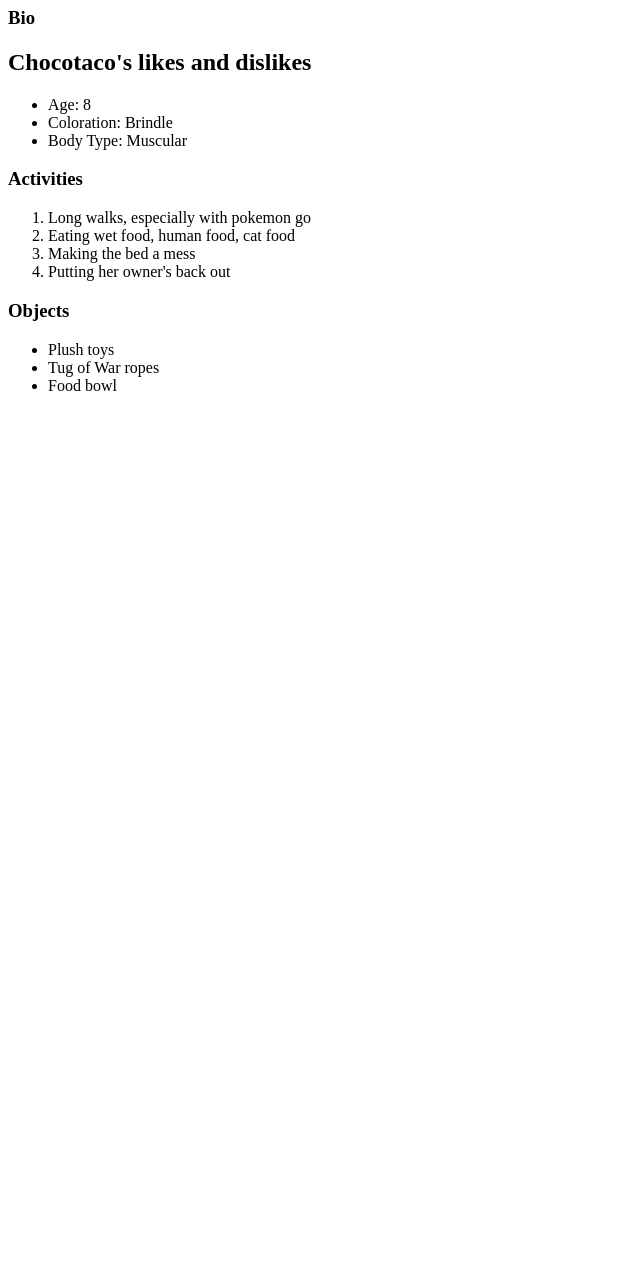
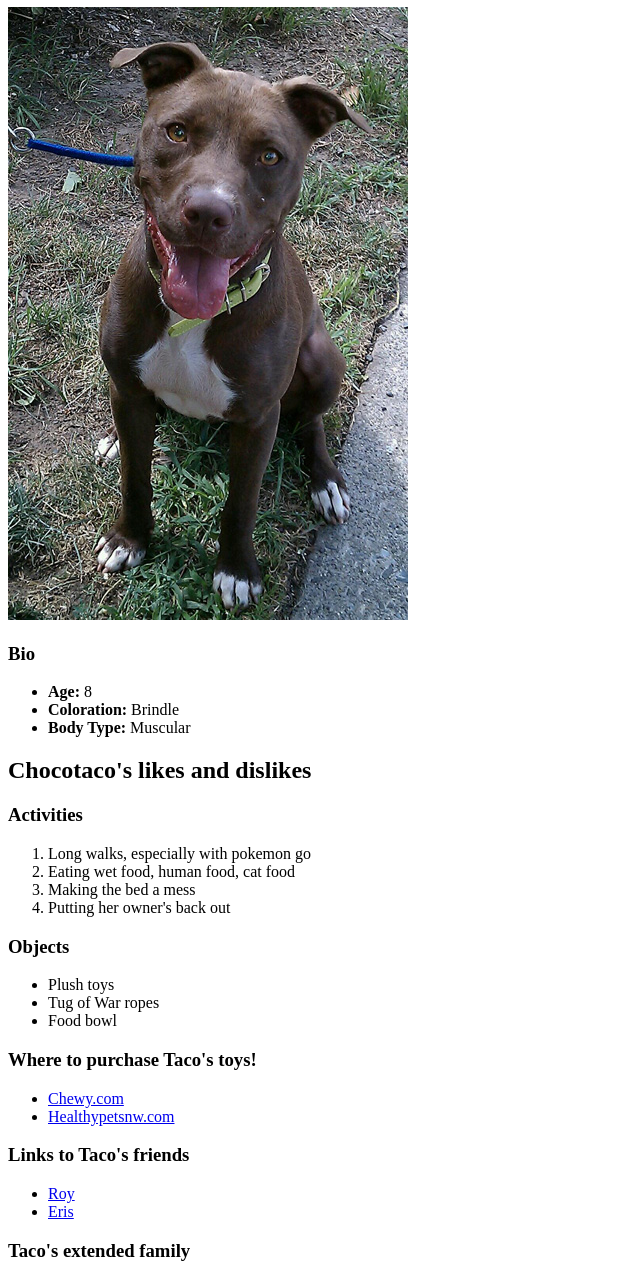
Before and after one commit to GarrettLeePrice/chocotaco, a plain HTML site: page chocotaco.html in a window 1280 px wide. Shown: the part 73-1351 px from the top of the page, without its empty margins (0-640 px from the left). Before the commit the page ends 800 px from the top, so only its background shows below. Drawn offline with Linux system fonts and the light colour scheme.

Commit message:
Pet page final

```diff
--- a/chocotaco.html
+++ b/chocotaco.html
@@ -1,20 +1,20 @@
 <!DOCTYPE html>
 <html>
   <head>
-    <title>Garrett's Wife's Dog</title>
+    <title>Garrett's Dog</title>
   </head>
   <body>
-    <h1>Chocotaco the Pitlab!</h1>
+    <h1><em>Chocotaco the Pitlab!</em></h1>
+    <img src="img/chocotaco2.jpg" alt="Picture of Chocotaco">
 
     <h3>Bio</h3>
+      <ul>
+        <li><strong>Age:</strong> 8</li>
+        <li><strong>Coloration:</strong> Brindle</li>
+        <li><strong>Body Type:</strong> Muscular</li>
+      </ul>
 
     <h2>Chocotaco's likes and dislikes</h2>
-      <ul>
-        <li>Age: 8</li>
-        <li>Coloration: Brindle</li>
-        <li>Body Type: Muscular</li>
-      </ul>
-
     <h3>Activities</h3>
       <ol>
         <li>Long walks, especially with pokemon go</li>
@@ -30,6 +30,28 @@
         <li>Food bowl</li>
       </ul>
 
+    <h3>Where to purchase Taco's toys!</h3>
+      <ul>
+        <li>
+          <a href="http://www.chewy.com">Chewy.com</a>
+        </li>
+        <li>
+          <a href="http://www.healthypetsnw.com">Healthypetsnw.com</a>
+        </li>
+      </ul>
+
+    <h3><strong>Links to Taco's friends</strong></h3>
+      <ul>
+        <li>
+          <a href="roy.html">Roy</a>
+        </li>
+        <li>
+          <a href="eris.html">Eris</a>
+        </li>
+      </ul>
+
+    <h3><strong>Taco's extended family</strong></h3>
+    <img src="img/pitfamily.jpg" alt="Picture of pitbulls"</a>
   </body>
 
 </html>
```
Also changed, not shown: eris.html (added, +16 -0 lines), roy.html (added, +16 -0 lines), img/Roy.jpg (added), img/chocotaco.jpg (added), img/chocotaco2.jpg (added), img/eris.jpg (added), img/pitfamily.jpg (added).
